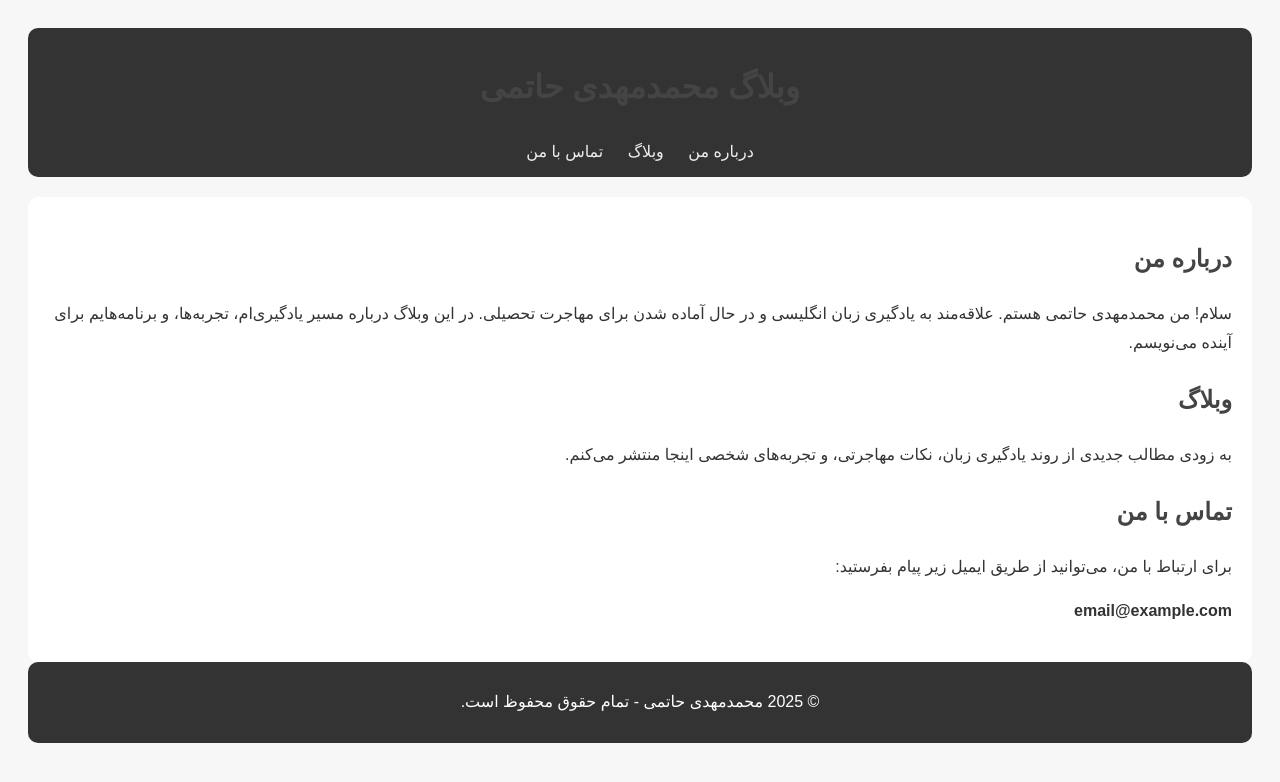
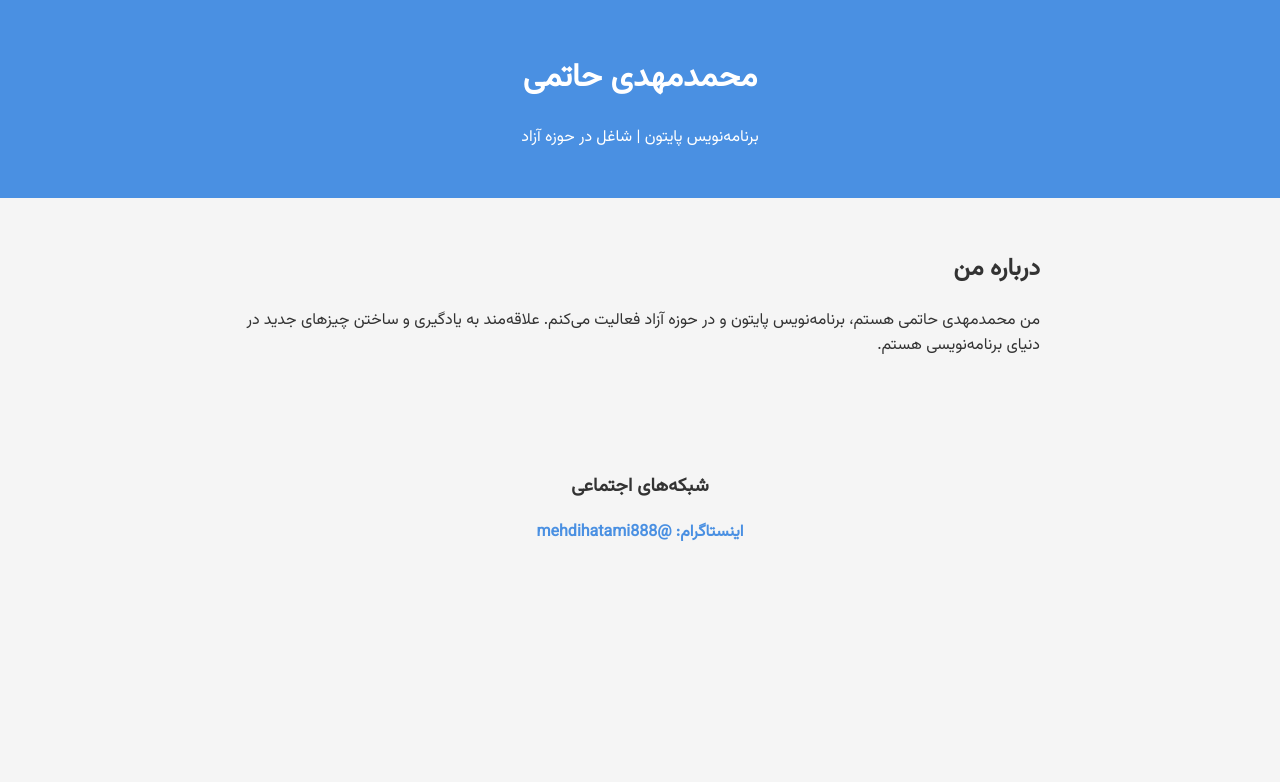
Before and after one commit to mehdihatami654/mohammadmehdihatami, a plain HTML site: page index.html in a window 1280 px wide. Drawn offline with Linux system fonts and the light colour scheme.

Commit message:
Update index.html

```diff
--- a/index.html
+++ b/index.html
@@ -1,49 +1,55 @@
-
 <!DOCTYPE html>
-<html lang="fa" dir="rtl">
+<html lang="fa">
 <head>
   <meta charset="UTF-8">
   <meta name="viewport" content="width=device-width, initial-scale=1.0">
-  <title>وبلاگ شخصی محمدمهدی حاتمی</title>
+  <title>محمدمهدی حاتمی | برنامه‌نویس پایتون</title>
+  <link href="https://fonts.googleapis.com/css2?family=Vazirmatn&display=swap" rel="stylesheet">
   <style>
-    body { font-family: sans-serif; background: #f7f7f7; color: #333; padding: 20px; line-height: 1.8; }
-    header, footer { background: #333; color: white; padding: 10px 20px; text-align: center; border-radius: 10px; }
-    nav a { margin: 0 10px; text-decoration: none; color: #eee; }
-    nav a:hover { text-decoration: underline; }
-    main { background: white; padding: 20px; border-radius: 10px; margin-top: 20px; }
-    h1, h2 { color: #444; }
+    body {
+      font-family: 'Vazirmatn', sans-serif;
+      direction: rtl;
+      margin: 0;
+      padding: 0;
+      background-color: #f5f5f5;
+      color: #333;
+    }
+    header {
+      background-color: #4a90e2;
+      color: white;
+      padding: 2rem;
+      text-align: center;
+    }
+    section {
+      padding: 2rem;
+      max-width: 800px;
+      margin: auto;
+    }
+    .social {
+      margin-top: 1rem;
+      text-align: center;
+    }
+    .social a {
+      color: #4a90e2;
+      text-decoration: none;
+      font-weight: bold;
+    }
   </style>
 </head>
 <body>
   <header>
-    <h1>وبلاگ محمدمهدی حاتمی</h1>
-    <nav>
-      <a href="#about">درباره من</a>
-      <a href="#blog">وبلاگ</a>
-      <a href="#contact">تماس با من</a>
-    </nav>
+    <h1>محمدمهدی حاتمی</h1>
+    <p>برنامه‌نویس پایتون | شاغل در حوزه آزاد</p>
   </header>
 
-  <main>
-    <section id="about">
-      <h2>درباره من</h2>
-      <p>سلام! من محمدمهدی حاتمی هستم. علاقه‌مند به یادگیری زبان انگلیسی و در حال آماده شدن برای مهاجرت تحصیلی. در این وبلاگ درباره مسیر یادگیری‌ام، تجربه‌ها، و برنامه‌هایم برای آینده می‌نویسم.</p>
-    </section>
+  <section>
+    <h2>درباره من</h2>
+    <p>من محمدمهدی حاتمی هستم، برنامه‌نویس پایتون و در حوزه آزاد فعالیت می‌کنم. علاقه‌مند به یادگیری و ساختن چیزهای جدید در دنیای برنامه‌نویسی هستم.</p>
+  </section>
 
-    <section id="blog">
-      <h2>وبلاگ</h2>
-      <p>به زودی مطالب جدیدی از روند یادگیری زبان، نکات مهاجرتی، و تجربه‌های شخصی اینجا منتشر می‌کنم.</p>
-    </section>
-
-    <section id="contact">
-      <h2>تماس با من</h2>
-      <p>برای ارتباط با من، می‌توانید از طریق ایمیل زیر پیام بفرستید:</p>
-      <p><strong>email@example.com</strong></p>
-    </section>
-  </main>
-
-  <footer>
-    <p>&copy; 2025 محمدمهدی حاتمی - تمام حقوق محفوظ است.</p>
-  </footer>
+  <section class="social">
+    <h3>شبکه‌های اجتماعی</h3>
+    <p><a href="https://instagram.com/mehdihatami888" target="_blank">اینستاگرام: @mehdihatami888</a></p>
+  </section>
 </body>
 </html>
```
